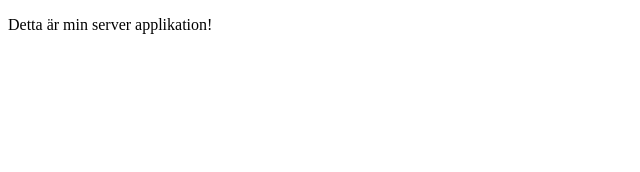
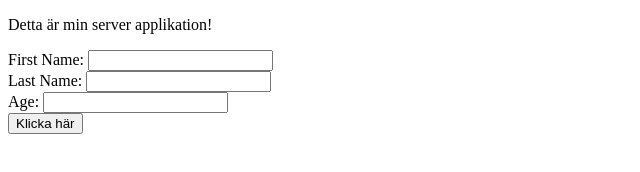
Before and after one commit to MarcusRestoryAi/Exempelkod, a website: page index.html in a window 1280 px wide. Shown: the whole page, without its empty margins (0-640 px from the left). Drawn offline with Linux system fonts and the light colour scheme.

Commit message:
Made form in index and Post method in server

```diff
--- /dev/null
+++ b/data.json
@@ -0,0 +1,5 @@
+{
+  "firstName": "Cihan",
+  "lastName": "Yasar",
+  "age": 46
+}
--- a/index.html
+++ b/index.html
@@ -8,5 +8,20 @@
 </head>
 <body>
     <p>Detta är min server applikation!</p>
+    <form action="/" method="post">
+        <div>
+            <label for="firstName">First Name:</label>
+            <input type="text" name="firstName" id="firstName">
+        </div>
+        <div>
+            <label for="lastName">Last Name:</label>
+            <input type="text" name="lastName" id="lastName">
+        </div>
+        <div>
+            <label for="age">Age:</label>
+            <input type="number" name="age" id="age">
+        </div>
+        <button type="submit">Klicka här</button>
+    </form>
 </body>
 </html>
```
Also changed, not shown: expressServer.js (+17 -1 lines).
